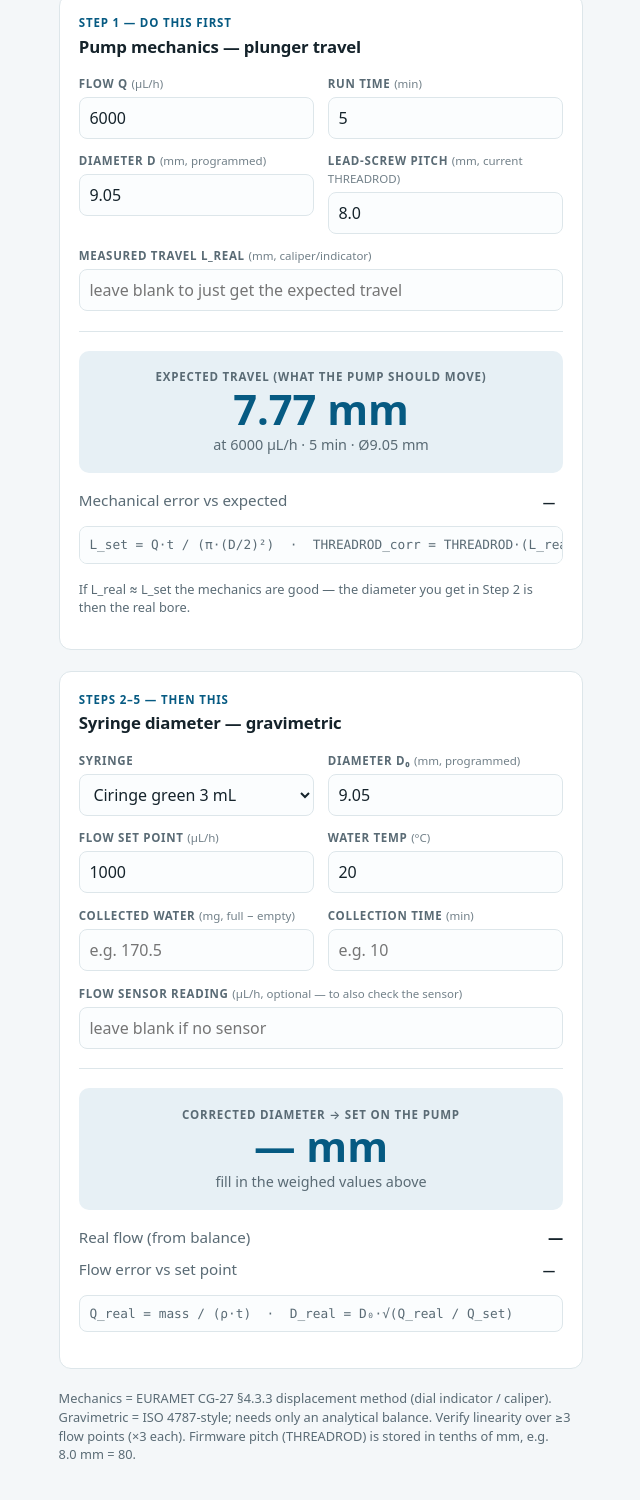
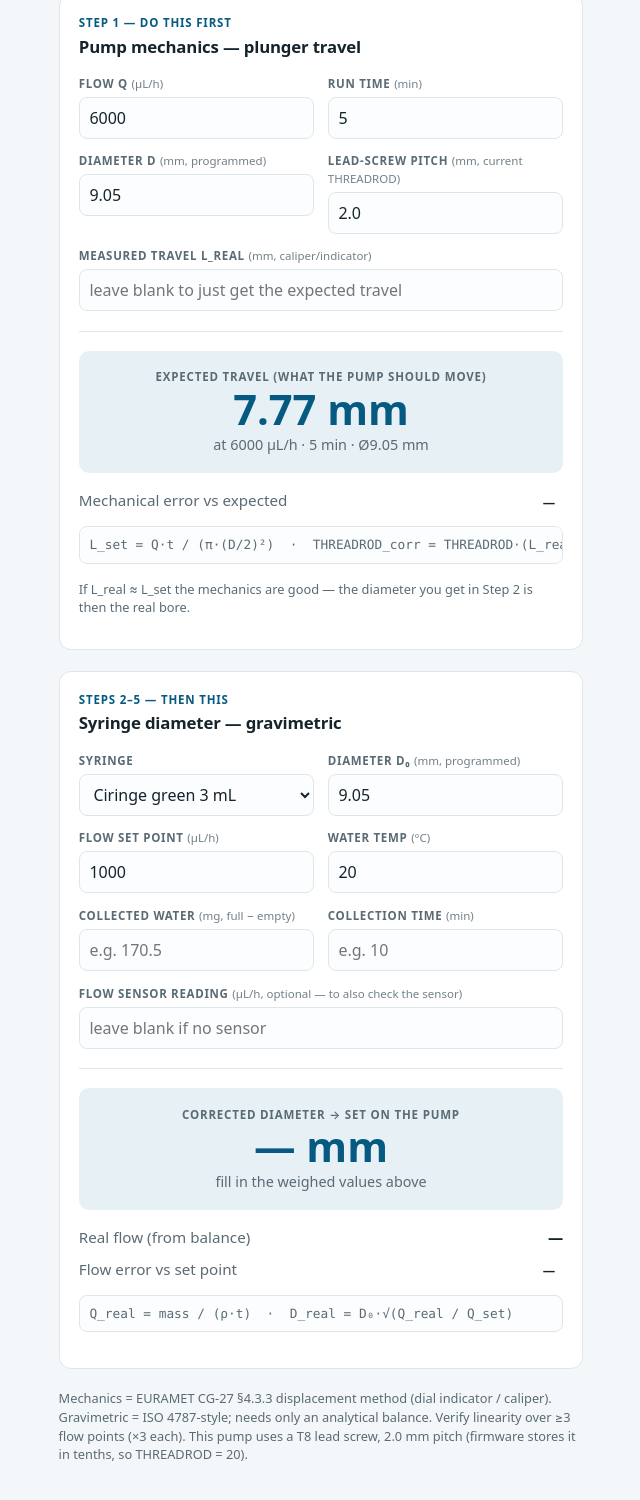
Before and after one commit to jjleon27/flow-calibration, a plain HTML site: page software/calibration/calculator.html in a window 1280 px wide. Shown: the part 134-1634 px from the top of the page, without its empty margins (319-959 px from the left). Drawn offline with Linux system fonts and the light colour scheme.

Commit message:
Calculator: default THREADROD to this pump's real 2.0 mm T8 lead screw

```diff
--- a/software/calibration/calculator.html
+++ b/software/calibration/calculator.html
@@ -84,7 +84,7 @@
       </div>
       <div class="field">
         <label for="mrod">Lead-screw pitch <span class="hint">(mm, current THREADROD)</span></label>
-        <input id="mrod" type="number" step="0.1" inputmode="decimal" value="8.0">
+        <input id="mrod" type="number" step="0.1" inputmode="decimal" value="2.0">
       </div>
       <div class="field full">
         <label for="mreal">Measured travel L_real <span class="hint">(mm, caliper/indicator)</span></label>
@@ -164,7 +164,8 @@
 
   <p class="note muted">Mechanics = EURAMET CG-27 §4.3.3 displacement method (dial indicator / caliper).
     Gravimetric = ISO&nbsp;4787-style; needs only an analytical balance. Verify linearity over ≥3 flow
-    points (×3 each). Firmware pitch (THREADROD) is stored in tenths of mm, e.g. 8.0&nbsp;mm = 80.</p>
+    points (×3 each). This pump uses a T8 lead screw, 2.0&nbsp;mm pitch (firmware stores it in tenths,
+    so THREADROD = 20).</p>
 </div>
 
 <script>
```
